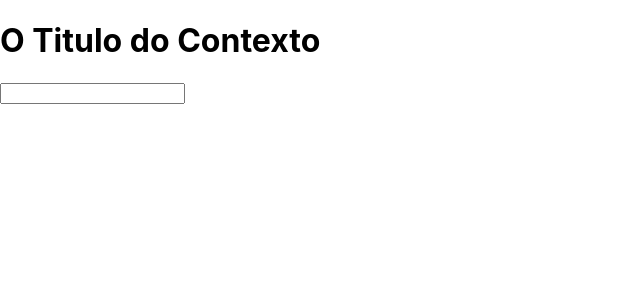
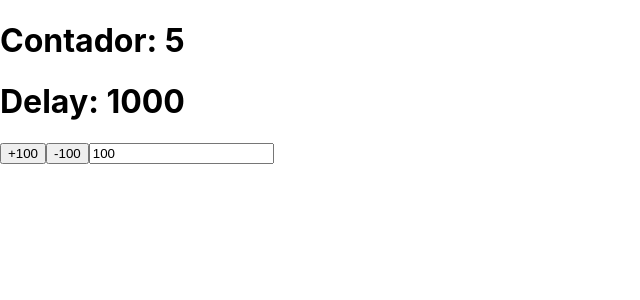
Before and after one commit to fernandojsmelo/project-2, a React (Create React App) app: page / in a window 1280 px wide. Shown: the top 300 px of the page, without its empty margins (0-640 px from the left). Built offline with nearby package versions, Linux system fonts and the light colour scheme.

Commit message:
Criando meu Próprio Hook

```diff
--- a/src/App.js
+++ b/src/App.js
@@ -1,73 +1,55 @@
+import { useRef } from 'react';
+import { useState } from 'react';
+import { useEffect } from 'react';
 
-import P from 'prop-types';
-import { createContext, useContext, useReducer, useRef } from 'react';
-import './App.css';
+const useMyHook = (cb, delay = 1000) => {
+  const savedCb = useRef();
 
+  useEffect(() => {
+    savedCb.current = cb;
+  },[cb]);
 
-//actons.js
-export const actions = {
-  CHANGE_TITLE: 'CHANGE_TITLE' ,
+  useEffect(() => {
+    const interval = setInterval(() => {
+      savedCb.current();
+    },delay);
+
+    return () => clearInterval(interval);
+  },[delay])
 };
 
-//data.js
-const globalState = {
-  title: 'O Titulo do Contexto',
-  body: 'O Body do Contexto',
-  counter: 0,
-};
+//App.jsx
+function App() {
+  const [counter, setCounter] = useState(0);
+  const [delay, setDelay] = useState(1000);
+  const [incrementor, setIncrementor] = useState(100);
 
-//reducer.js
-export const reducer = (state, action) => {
-  switch (action.type) {
-    case actions.CHANGE_TITLE: {
-      console.log('Mudar título');
-      return{...state, title: action.payload};
-    }
-  }
-  return { ...state };
-};
-
-// AppContext.jsx
-export const Context = createContext();
-export const AppContext = ({ children }) => {
-  const [state, dispatch] = useReducer(reducer, globalState);
-
-  const changeTitle = (payload) => {
-    dispatch({ type: actions.CHANGE_TITLE, payload })
-  }
-
-  return <Context.Provider value={{ state, changeTitle }}>{ children }</Context.Provider>;
-};
-
-AppContext.prototype = {
-  children: P.node,
-};
-
-//H1/index.jsx
-export const H1 = () => {
-  const context = useContext(Context);
-  const inputRef = useRef();
+  useMyHook(() => setCounter((c) => c + 1), delay);
 
   return (
-          <>
-            <h1
-              onClick={() => context.changeTitle(inputRef.current.value)}>
-                { context.state.title }
-            </h1>
-
-            <input type='text' ref={inputRef} />
-          </>
-  );
-}
-//App.jsx
-function App() {
-
-  return (
-      <AppContext>
       <div>
-        <H1 />
+        <h1>Contador: {counter}</h1>
+        <h1>Delay: {delay} </h1>
+        <button
+        onClick={() => {
+          setDelay((d) => d + incrementor);
+        }}
+        >
+          +{incrementor}
+        </button>
+        <button
+        onClick={() => {
+          setDelay((d) => d - incrementor);
+        }}
+        >
+          -{incrementor}
+        </button>
+        <input
+          type="text"
+          value={incrementor}
+          onChange={(e) => setIncrementor(Number(e.target.value))}
+         />
       </div>
-     </AppContext>
 
     );
  }
```
